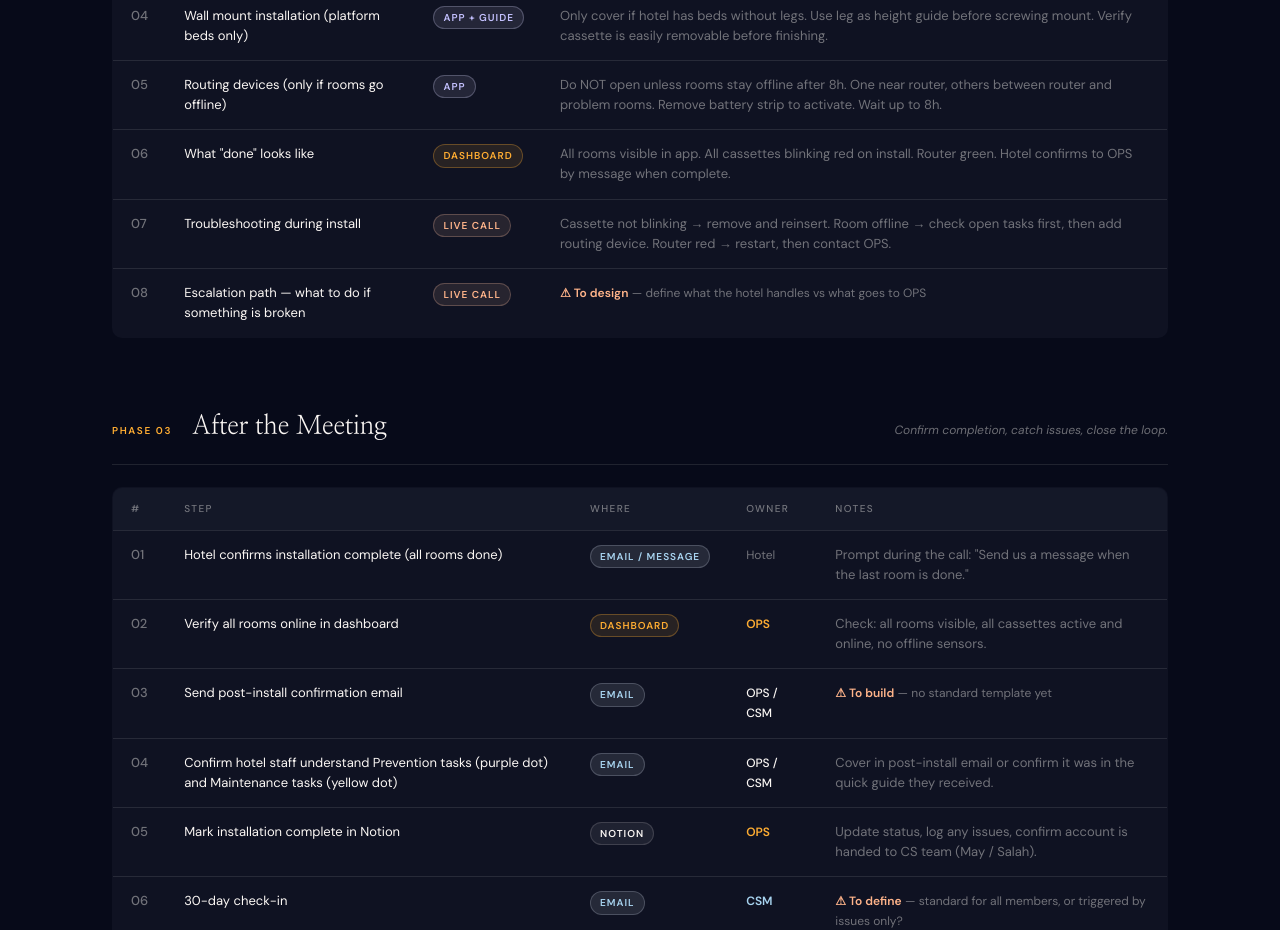
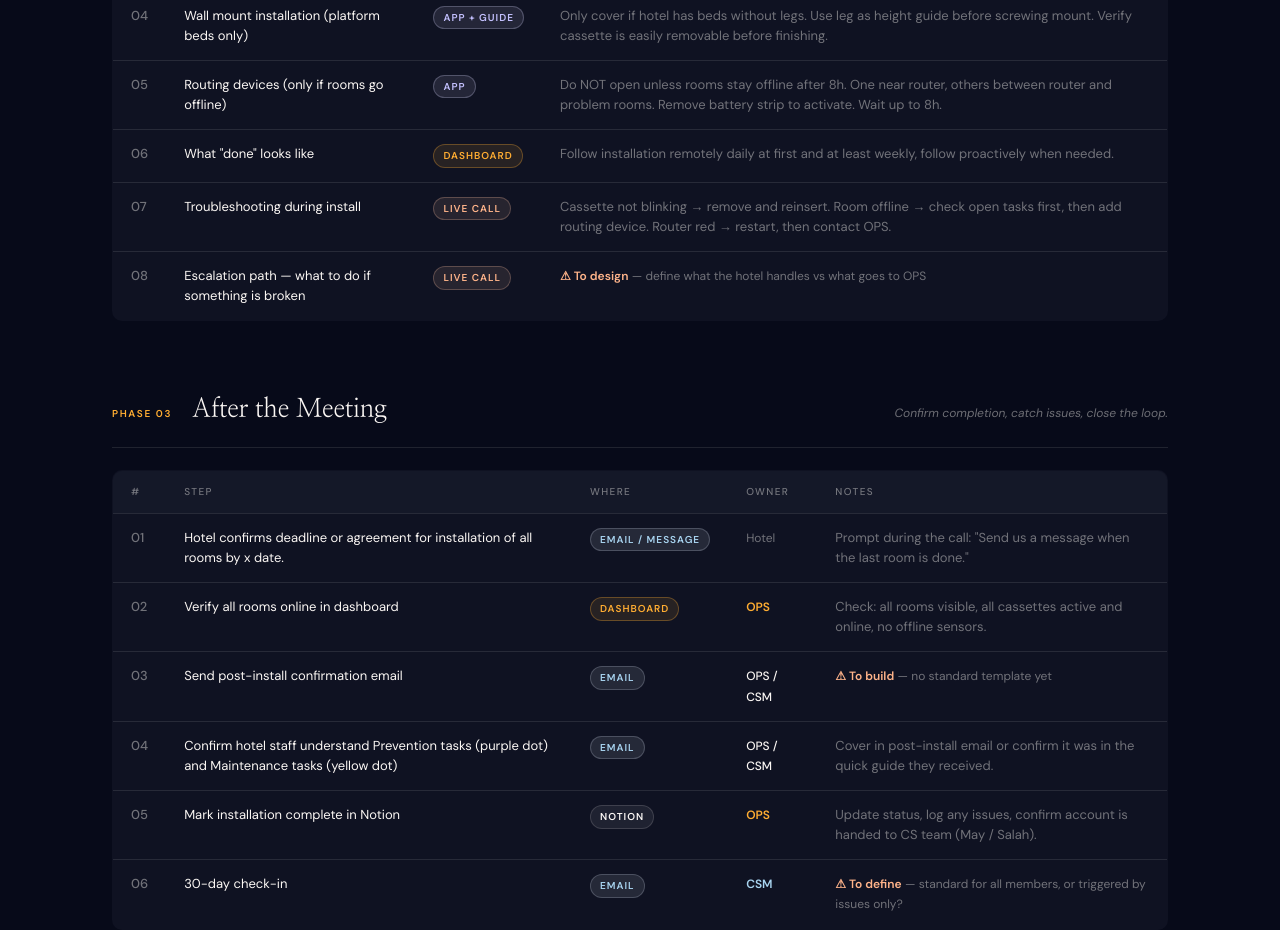
Before and after one commit to HenkkaMrn/valpas-playbook, a plain HTML site: page index.html in a window 1280 px wide. Shown: the part 1320-2250 px from the top of the page. Drawn offline with Linux system fonts and the light colour scheme.

Commit message:
Update During step 06 and After Meeting step 01 text

```diff
--- a/index.html
+++ b/index.html
@@ -307,7 +307,7 @@
         <td class="step-num">06</td>
         <td>What "done" looks like</td>
         <td><span class="where w-dashboard">Dashboard</span></td>
-        <td class="note">All rooms visible in app. All cassettes blinking red on install. Router green. Hotel confirms to OPS by message when complete.</td>
+        <td class="note">Follow installation remotely daily at first and at least weekly, follow proactively when needed.</td>
       </tr>
       <tr>
         <td class="step-num">07</td>
@@ -336,7 +336,7 @@
     <tbody>
       <tr>
         <td class="step-num">01</td>
-        <td>Hotel confirms installation complete (all rooms done)</td>
+        <td>Hotel confirms deadline or agreement for installation of all rooms by x date.</td>
         <td><span class="where w-email">Email / Message</span></td>
         <td><span class="owner-hotel">Hotel</span></td>
         <td class="note">Prompt during the call: "Send us a message when the last room is done."</td>
```
